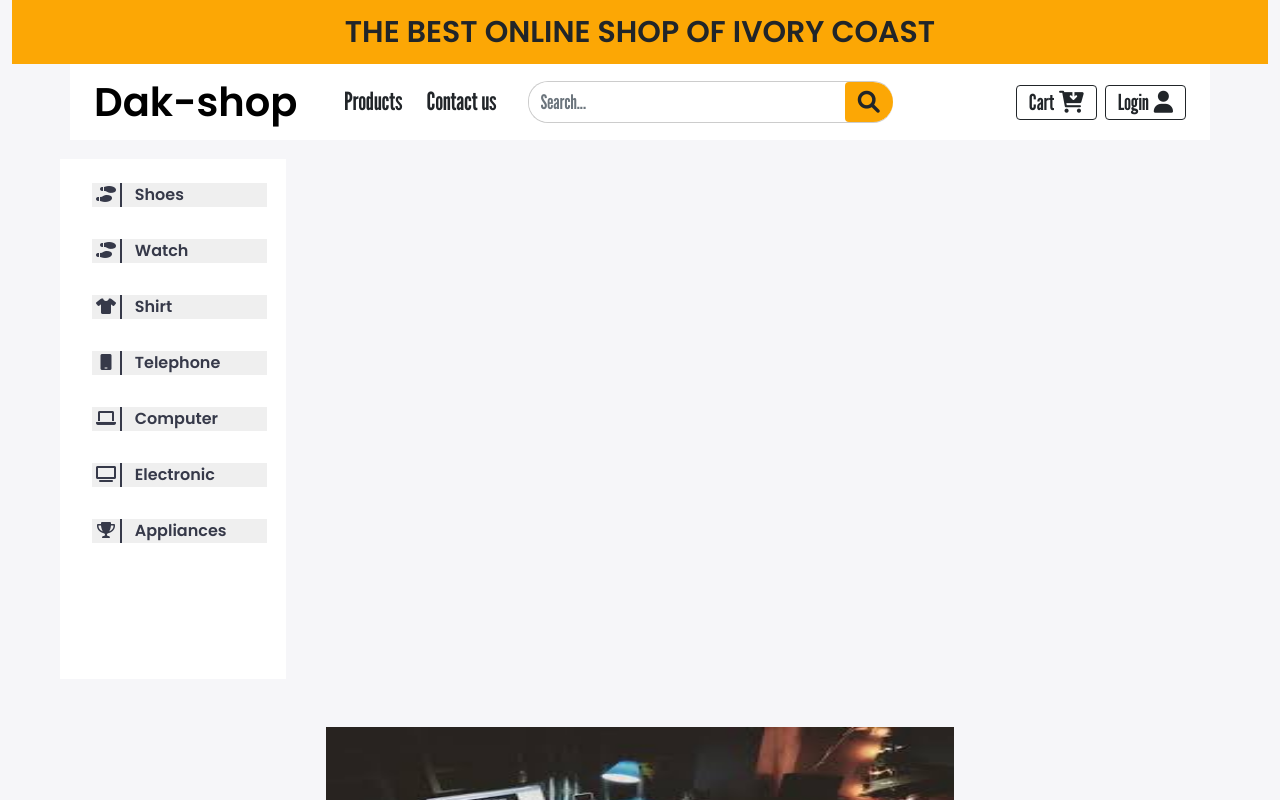
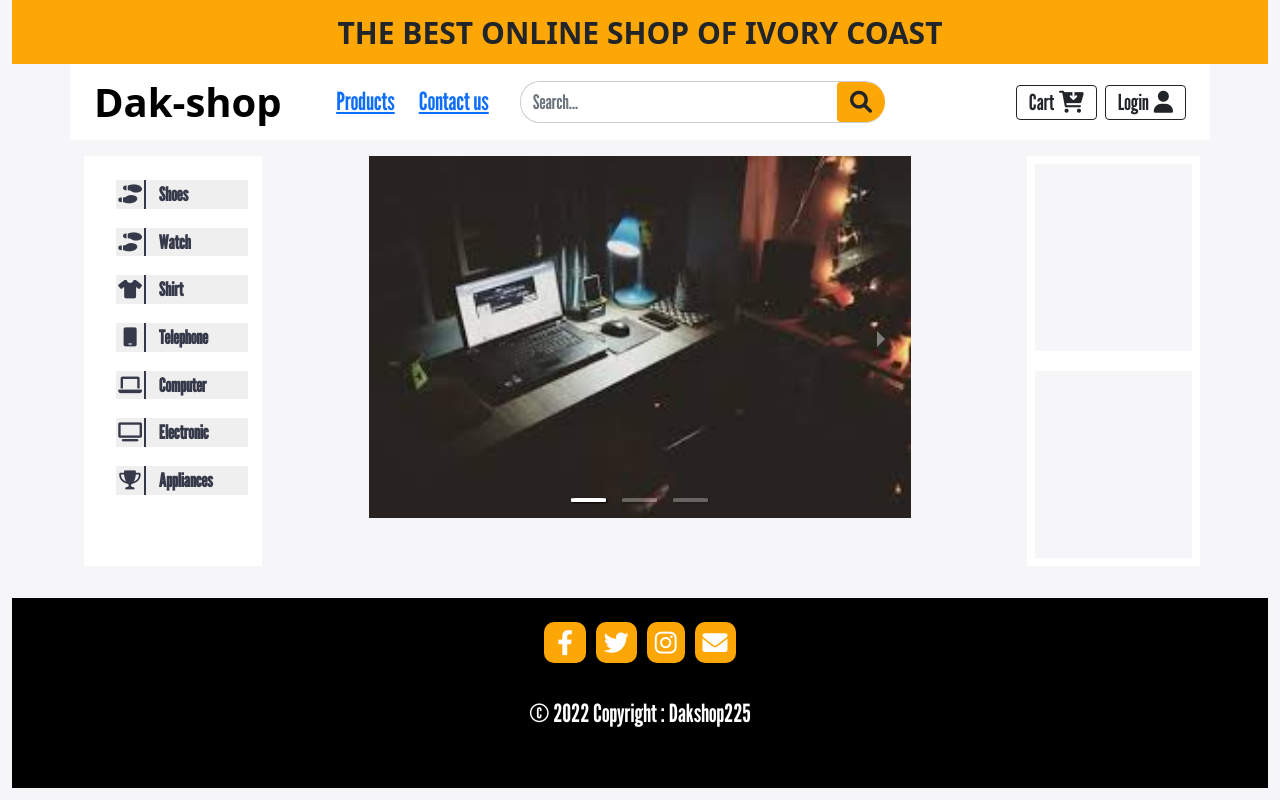
Before and after one commit to Dak2dak/new-work-react-redux-e-commerce, a React (Create React App) app: page / in a window 1280 px wide. Shown: the top 800 px of the page. Built offline with nearby package versions, Linux system fonts and the light colour scheme.

Commit message:
aside bar, carousel and left side added together

```diff
--- a/src/components/layout/Aside.css
+++ b/src/components/layout/Aside.css
@@ -1,4 +1,5 @@
-@import url('https://fonts.googleapis.com/css2?family=Poppins:wght@100;200;300;400;500;600&display=swap');
+@import url('https://fonts.googleapis.com/css2?family=League+Gothic&family=Permanent+Marker&display=swap');
+
 
 *{
     margin: 0;
@@ -31,31 +32,27 @@
     --flex-gap-1: .8rem;
     --flex-gap-2: 1.2rem;
     --flex-gap-3: 2rem;
-
     --border-radius: 2rem;
-
 }
 
-body {
-    font-family: 'Poppins', sans-serif;
-    background-color: var(--color-background);
-}
 
 /* =========================== START ASIDE BAR ============================== */
 
 aside {
+    font-family: 'League Gothic', sans-serif;
     background-color: var(--color-white);
-    margin: var(--margin-2) var(--margin-1) 0;
-    width: 18%;
-    height: 65vh;
+    margin: 0 var(--margin-1) 0;
+    font-size: 19px;
+    width: 82%;
+    height: 51.2vh;
 }
 
 aside .articles {
     display: flex;
     flex-direction: column;
-    gap: var(--flex-gap-3);
-    padding-left: var(--padding-1);
+    gap: var(--flex-gap-2);
     padding-top: var(--padding-2);
+    padding-left: var(--padding-1)
 }
 
 aside .articles button {
--- /dev/null
+++ b/src/components/layout/Layout.css
@@ -0,0 +1,48 @@
+*{
+    padding: 0;
+    margin: 0;
+    box-sizing: border-box;
+}
+
+:root {
+    --color-white: #fff;
+    --color-background: #f6f6f9;
+}
+
+.top-layout {
+    display: flex;
+    margin-bottom: 2rem;
+    padding-top: 1rem;
+    background-color: var(--color-background);
+}
+
+.leftside {
+    width: 18%;
+}
+
+.middleside {
+    width: 64%;
+}
+
+.rightside {
+    width: 18%;
+    display: flex;
+    flex-direction: column;
+}
+
+.rightside__box {
+    width: 80%;
+    height: 90%;
+    border-left: 8px solid var(--color-white);
+    border-right: 8px solid var(--color-white);
+}
+
+.top-box {
+    border-top: 8px solid var(--color-white);
+    border-bottom: 10px solid var(--color-white);
+}
+
+.bottom-box {
+    border-top: 10px solid var(--color-white);
+    border-bottom: 8px solid var(--color-white);
+}
--- /dev/null
+++ b/src/components/layout/LayoutComponent.jsx
@@ -0,0 +1,26 @@
+import React from 'react';
+import '../layout/Layout.css';
+import Aside from '../layout/Aside.jsx';
+import CarouselComponent from '.././views/CarouselComponent';
+
+const LayoutComponent = () => {
+
+    return (
+        <div>
+            <div className="container-fluid top-layout">
+                <div className="leftside">
+                    <Aside />
+                </div>
+                <div className="middleside">
+                    <CarouselComponent />
+                </div>
+                <div className="rightside">
+                    <div className="rightside__box top-box"></div>
+                    <div className="rightside__box bottom-box"></div>
+                </div>
+            </div>
+        </div>
+    )
+}
+
+export default LayoutComponent;
--- a/src/components/layout/NavBar.jsx
+++ b/src/components/layout/NavBar.jsx
@@ -1,6 +1,6 @@
 import React from 'react';
 import '../layout/Navbar.css';
-// import { Link } from 'react-router-dom';
+import { Link } from 'react-router-dom';
 import 'bootstrap/dist/css/bootstrap.min.css';
 
 const NavBar = () => {
@@ -20,8 +20,12 @@ const NavBar = () => {
                         <div className="nav__middle">
                             <div className="nav__menu">
                                 <ul>
-                                    <li>Products</li>
-                                    <li>Contact us</li>
+                                    <li>
+                                        <Link to='/Products'>Products</Link>
+                                    </li>
+                                    <li>
+                                        <Link to='/ContactUs'>Contact us</Link>
+                                    </li>
                                 </ul>
                             </div>
                             <div class="input-group">
--- a/src/components/styles/Slide.css
+++ b/src/components/styles/Slide.css
@@ -4,22 +4,28 @@
     box-sizing: border-box;
 }
 
-.main__slide {
-    margin-top: 3rem;
-}
-
 .carousel {
     text-align: center;
 }
 
-.carousel .slider-wrapper {
-    width: 50% !important;
+.carousel .carousel-slider {
+    height: 100% !important;
 }
 
-.carousel .thumb {
+.carousel .slider-wrapper {
+    width: 70% !important;
+}
+
+/* .carousel .thumb {
     width: 5%;
     height: 50px;
+} */
+
+.carousel .thumbs-wrapper {
+    display: none !important;
 }
+
+
 
 .carousel .control-dots .dot {
     border-radius: 15% !important;
@@ -28,11 +34,11 @@
 }
 
 .carousel .control-prev.control-arrow {
-    left: 27% !important;
+    left: 17% !important;
 }
 
 .carousel .control-next.control-arrow {
-    right: 27% !important;
+    right: 17% !important;
 }
 
 .carousel .carousel-status {
--- a/src/components/views/CarouselComponent.jsx
+++ b/src/components/views/CarouselComponent.jsx
@@ -11,13 +11,13 @@ const CarouselComponent = () => {
         return (
             <Carousel className='main__slide'>
                 <div>
-                    <img src={myImage1} alt='takeALook' width={300} height={200} />
+                    <img src={myImage1} alt='takeALook' width={300} height={362} />
                 </div>
                 <div>
-                    <img src={myImage2} alt='takeALook' width={300} height={200} />
+                    <img src={myImage2} alt='takeALook' width={300} height={362} />
                 </div>
                 <div>
-                    <img src={myImage3} alt="takeALook" width={300} height={200} />
+                    <img src={myImage3} alt="takeALook" width={300} height={362} />
                 </div>
             </Carousel>
         );
--- a/src/components/views/Home.jsx
+++ b/src/components/views/Home.jsx
@@ -1,10 +1,8 @@
 import React from 'react';
 import '../styles/Home.css';
 import 'bootstrap/dist/css/bootstrap.min.css';
-import Products from './Products';
-import Aside from '../layout/Aside';
-import ContactUs from './ContactUs';
-import CarouselComponent from './CarouselComponent'
+import LayoutComponent from '../layout/LayoutComponent';
+
 
 const Home = () => {
 
@@ -12,10 +10,7 @@ const Home = () => {
         <div className='container-fluid'>
             <div className="row">
                 <div className="col-sm-12">
-                    <Aside />
-                    <CarouselComponent />
-                    <Products />
-                    <ContactUs />
+                    <LayoutComponent />
                 </div>
             </div>
 
```
